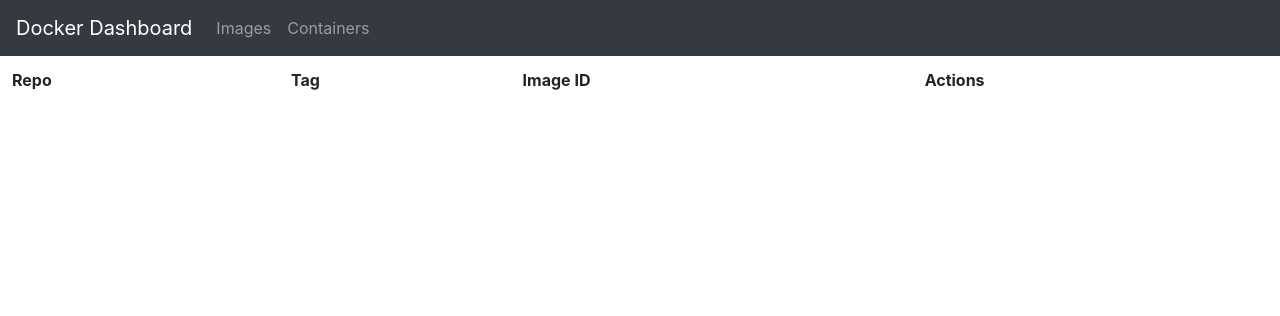
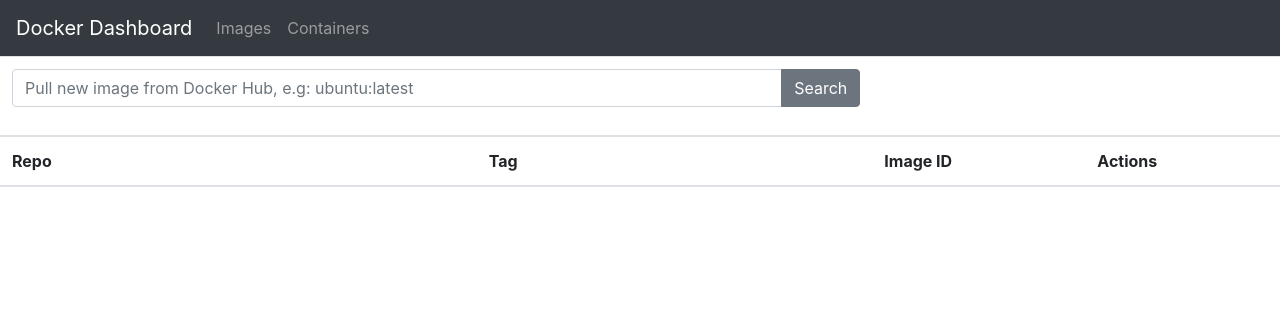
Before and after one commit to alefeans/docker-dashboard, a Django app: template dashboard/templates/dashboard/images.html in a window 1280 px wide. Shown: the top 316 px of the page. Run offline with Django 3.2, Linux system fonts and the light colour scheme; the template is opened without the code that fills it, so the values that code supplies are empty; parts of the project's set-up code (start-up, migrations or seed data) failed here and were passed over; some libraries are stand-ins or nearby versions.

Commit message:
adding js ajax functions

```diff
--- a/dashboard/templates/dashboard/images.html
+++ b/dashboard/templates/dashboard/images.html
@@ -1,8 +1,20 @@
 {% extends 'dashboard/base.html' %}
 
 {% block content %}
-<table class="table table-borderless">
+<table class="table table-hover">
     <thead>
+        <tr>
+            <th scope="col" colspan="2">
+                <div class="input-group mb-3">
+                    <input type="text" id="image_txt" class="form-control" placeholder="Pull new image from Docker Hub, e.g: ubuntu:latest" aria-describedby="basic-addon2">
+                    <div class="input-group-append">
+                        <button class="btn btn-secondary pull" id="pull_bt" type="button">Search</button>
+                    </div>
+                </div>
+            </th>
+            <th scope="col"></th>
+            <th scope="col"></th>
+        </tr>
         <tr>
             <th scope="col">Repo</th>
             <th scope="col">Tag</th>
@@ -10,21 +22,109 @@
             <th scope="col">Actions</th>
         </tr>
     </thead>
-    <div>
-
-    </div>
     <tbody>
-            {% for image in images %}
+        {% for image in images %}
             <tr>
                 <td>{{image.repo}}</td>
                 <td>{{image.tag}}</td>
                 <td>{{image.id}}</td>
                 <td>
-                    <a href="containers/create" class="btn btn-success" role="button">Start Container</a>
-                    <a href="images/delete" class="btn btn-danger" role="button">Delete</a>
+                    <button type="button" value={{image.full_name}} class="btn btn-success create">Create Container</button>
+                    <button type="button" value={{image.full_name}} class="btn btn-danger delete">Delete</button>
                 </td>
             </tr>
-            {% endfor %}
+        {% endfor %}
     </tbody>
 </table>
+<script>
+
+    var input = document.getElementById("image_txt");
+
+    input.addEventListener("keyup", function(event) {
+    if (event.keyCode === 13) {
+        event.preventDefault();
+        document.getElementById("pull_bt").click();
+    }
+    });
+
+    $('.create').click((element) => {
+        container = element.target.value
+        create_container(container)
+    })
+
+    function create_container(container) {
+        $.ajax({
+            method: "POST",
+            url: "containers/create",
+            data: {name: container},
+            success: function(){
+                alert("Container created successfully !")
+                location.reload(true);
+            },
+            error: function(){
+                alert(`Can't create from image '${container}'`)
+            }
+        });
+    };
+
+    $('.delete').click((element) => {
+        image = element.target.value
+        delete_image(image)
+    })
+
+    function delete_image(image) {
+        var result = confirm(`Do you want to DELETE image '${image}' ?`);
+        if (result){
+            $.ajax({
+                method: "POST",
+                url: "images/delete",
+                data: {name: image},
+                success: function(){
+                    alert("Image deleted successfully !")
+                    location.reload(true);
+                },
+                error: function(){
+                    alert(`Can't delete image '${image}'`)
+                }
+            });
+        }
+    };
+
+    $('.pull').click((element) => {
+        input = $('#image_txt').val()
+        if (input == ''){
+            alert("Please, text some Docker Image name.")
+        } else {
+            full_name = input.split(':');
+            image = full_name[0]
+            tag = full_name[1]
+            if  (tag == null){
+                tag = 'latest'
+            }
+            pull_image(image, tag)
+        }
+    })
+
+    function pull_image(image, tag) {
+        var result = confirm(`Do you want to pull image '${image}:${tag}' ?`);
+        if (result){
+            $("#pull_bt").append(' <i class="fa fa-circle-o-notch fa-spin"></i>');
+            $.ajax({
+                method: "POST",
+                url: "images/pull",
+                data: {name: image, tag: tag},
+                success: function(){
+                    $("#pull_bt").find('i').remove()
+                    alert("Image pulled successfully !")
+                    location.reload(true);
+                },
+                error: function(){
+                    $("#pull_bt").find('i').remove()
+                    alert(`Can't pull image '${image} from Docker Hub !'`)
+                }
+            });
+        }
+    };
+
+</script>
 {% endblock %}
```
Also changed, not shown: dashboard/templates/dashboard/containers.html (+75 -6 lines).
